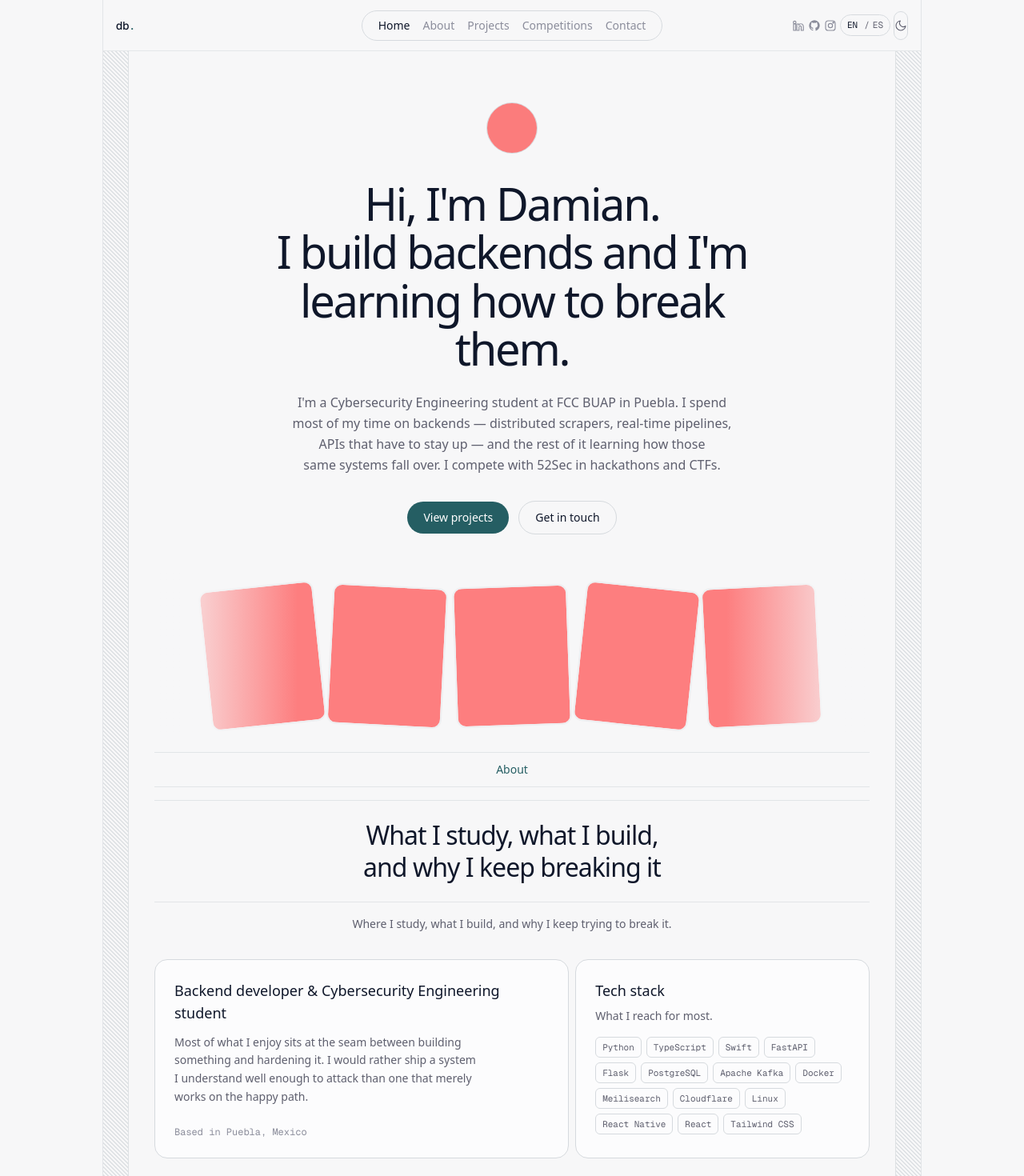
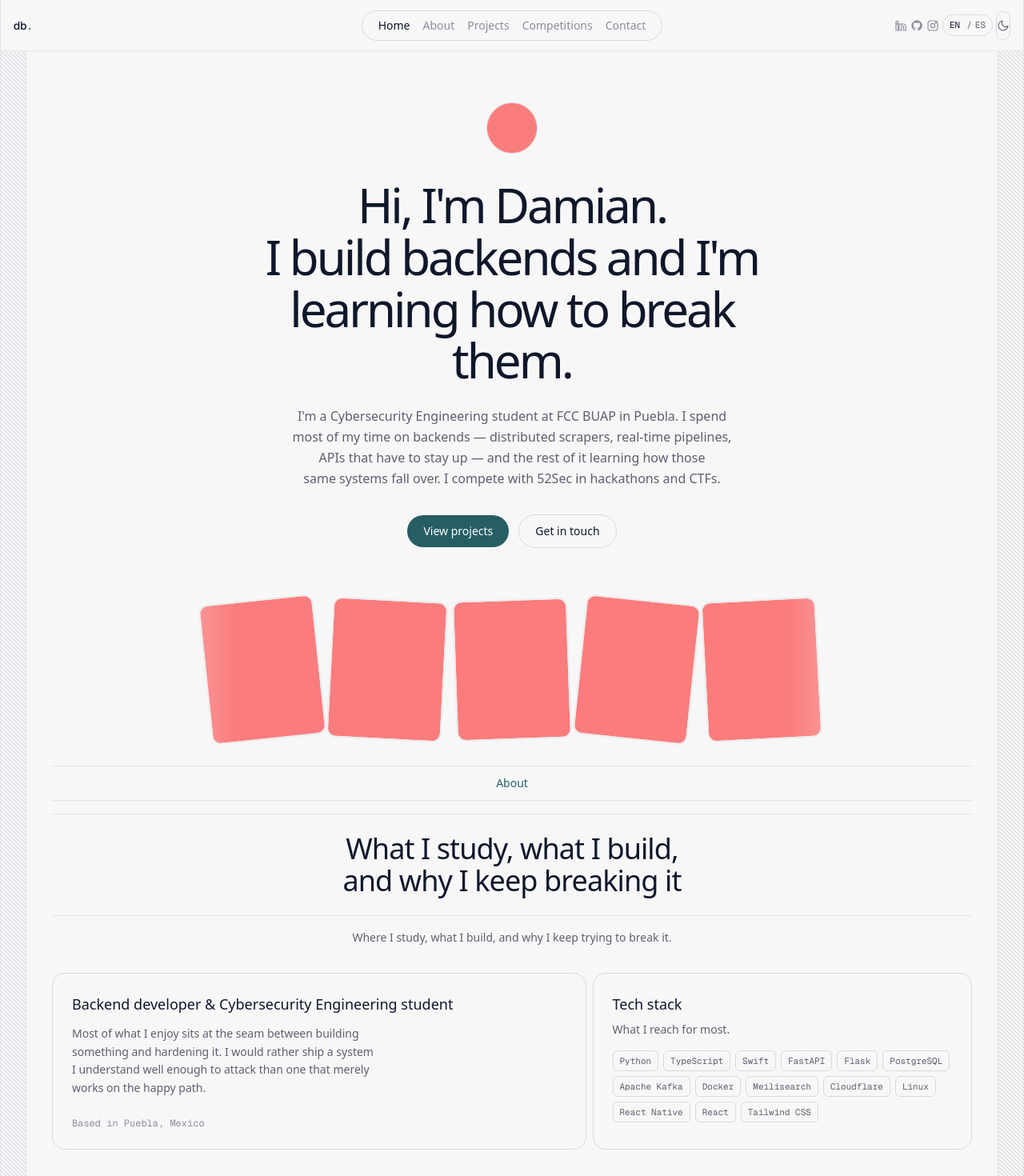
Before and after one commit to damianbasilio/damianbasilio-dev, a Next.js app: page /en/ in a window 1280 px wide. Shown: the top 1470 px of the page at 80% size. Built offline with nearby package versions, Linux system fonts and the light colour scheme.

Commit message:
refine: match reference column width, card ground and type scale

```diff
--- a/app/[locale]/about/page.tsx
+++ b/app/[locale]/about/page.tsx
@@ -38,7 +38,7 @@ export default async function AboutPage({ params }: LocaleParams) {
           height={500}
           className="mx-auto h-24 w-24 rounded-full border border-border object-cover"
         />
-        <h1 className="mx-auto mt-8 max-w-2xl text-balance text-[clamp(2rem,5vw,3rem)] font-medium leading-[1.1] tracking-[-0.04em]">
+        <h1 className="mx-auto mt-8 max-w-2xl text-balance text-[clamp(2rem,5vw,3.25rem)] font-medium leading-[1.1] tracking-[-0.05em]">
           {site.aboutHeadline[locale]}
         </h1>
         <p className="mx-auto mt-6 max-w-xl text-balance text-sm leading-relaxed text-muted md:text-base">
--- a/app/[locale]/competitions/page.tsx
+++ b/app/[locale]/competitions/page.tsx
@@ -37,7 +37,7 @@ export default async function CompetitionsPage({ params }: LocaleParams) {
   return (
     <PageShell>
       <section className="pt-12 text-center md:pt-16">
-        <h1 className="mx-auto max-w-2xl text-balance text-[clamp(2rem,5vw,3rem)] font-medium leading-[1.1] tracking-[-0.04em]">
+        <h1 className="mx-auto max-w-2xl text-balance text-[clamp(2rem,5vw,3.25rem)] font-medium leading-[1.1] tracking-[-0.05em]">
           {dict.competitions.title}
         </h1>
         <p className="mx-auto mt-6 max-w-xl text-balance text-sm leading-relaxed text-muted md:text-base">
--- a/app/[locale]/contact/page.tsx
+++ b/app/[locale]/contact/page.tsx
@@ -30,7 +30,7 @@ export default async function ContactPage({ params }: LocaleParams) {
   return (
     <PageShell>
       <section className="pt-12 text-center md:pt-16">
-        <h1 className="mx-auto max-w-2xl text-balance text-[clamp(2rem,5vw,3rem)] font-medium leading-[1.1] tracking-[-0.04em]">
+        <h1 className="mx-auto max-w-2xl text-balance text-[clamp(2rem,5vw,3.25rem)] font-medium leading-[1.1] tracking-[-0.05em]">
           {dict.contact.title}
         </h1>
         <p className="mx-auto mt-6 max-w-xl text-balance text-sm leading-relaxed text-muted md:text-base">
--- a/app/[locale]/layout.tsx
+++ b/app/[locale]/layout.tsx
@@ -83,7 +83,7 @@ export default async function LocaleLayout({
       <HtmlLang locale={locale} />
       <BackdropGlow />
       {/* The bordered centre column the entire site lives inside. */}
-      <main className="relative mx-auto flex min-h-dvh w-full max-w-5xl flex-1 flex-col overflow-x-hidden border-x border-border/60">
+      <main className="relative mx-auto flex min-h-dvh w-full max-w-7xl flex-1 flex-col overflow-x-hidden border-x border-border/60">
         <Nav locale={locale} dict={dict} />
         {children}
         <Footer locale={locale} dict={dict} />
--- a/app/[locale]/projects/page.tsx
+++ b/app/[locale]/projects/page.tsx
@@ -32,7 +32,7 @@ export default async function ProjectsPage({ params }: LocaleParams) {
   return (
     <PageShell>
       <section className="pt-12 text-center md:pt-16">
-        <h1 className="mx-auto max-w-2xl text-balance text-[clamp(2rem,5vw,3rem)] font-medium leading-[1.1] tracking-[-0.04em]">
+        <h1 className="mx-auto max-w-2xl text-balance text-[clamp(2rem,5vw,3.25rem)] font-medium leading-[1.1] tracking-[-0.05em]">
           {dict.projects.title}
         </h1>
         <p className="mx-auto mt-6 max-w-xl text-balance text-sm leading-relaxed text-muted md:text-base">
--- a/app/globals.css
+++ b/app/globals.css
@@ -6,7 +6,7 @@
 :root {
   --bg: #f7f7f8;
   --surface: #ffffff;
-  --card: #fcfcfd;
+  --card: #f7f7f8;
   --border: #d6dade;
   --text: #0f172a;
   --muted: #5e5f6e;
@@ -21,7 +21,7 @@
 .dark {
   --bg: #08080a;
   --surface: #17171b;
-  --card: #101013;
+  --card: #0d0d11;
   --border: #2b2b33;
   --text: #fafafa;
   --muted: #c2c2cf;
--- a/components/hero.tsx
+++ b/components/hero.tsx
@@ -12,7 +12,7 @@ export function Hero({ locale, dict }: { locale: Locale; dict: Dictionary }) {
         className="mx-auto h-16 w-16 rounded-full border border-border object-cover"
       />
 
-      <h1 className="mx-auto mt-8 max-w-2xl text-balance text-[clamp(2rem,5.5vw,3.5rem)] font-medium leading-[1.08] tracking-[-0.04em]">
+      <h1 className="mx-auto mt-8 max-w-2xl text-balance text-[clamp(2.25rem,5.5vw,3.75rem)] font-medium leading-[1.08] tracking-[-0.05em]">
         {site.greeting[locale]}
         <br />
         {site.tagline[locale]}
--- a/components/ruled-heading.tsx
+++ b/components/ruled-heading.tsx
@@ -23,7 +23,7 @@ export function RuledHeading({
       </div>
 
       <div className="band relative w-full py-6">
-        <h2 className="mx-auto max-w-lg text-balance text-center text-[clamp(1.75rem,4vw,2rem)] font-medium leading-tight tracking-[-0.03em] text-text">
+        <h2 className="mx-auto max-w-lg text-balance text-center text-[clamp(1.75rem,4vw,2.25rem)] font-medium leading-[1.11] tracking-[-0.025em] text-text">
           {title}
         </h2>
       </div>
```
